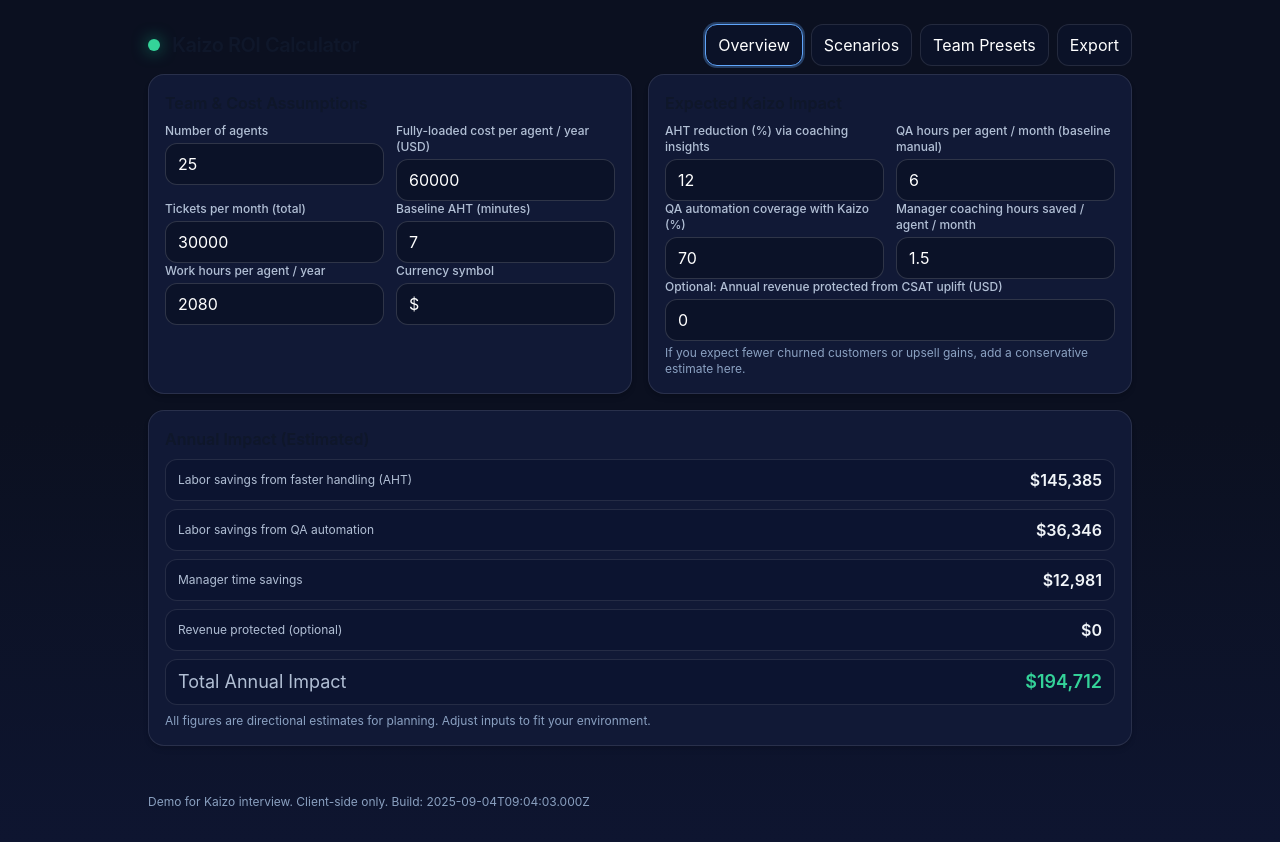
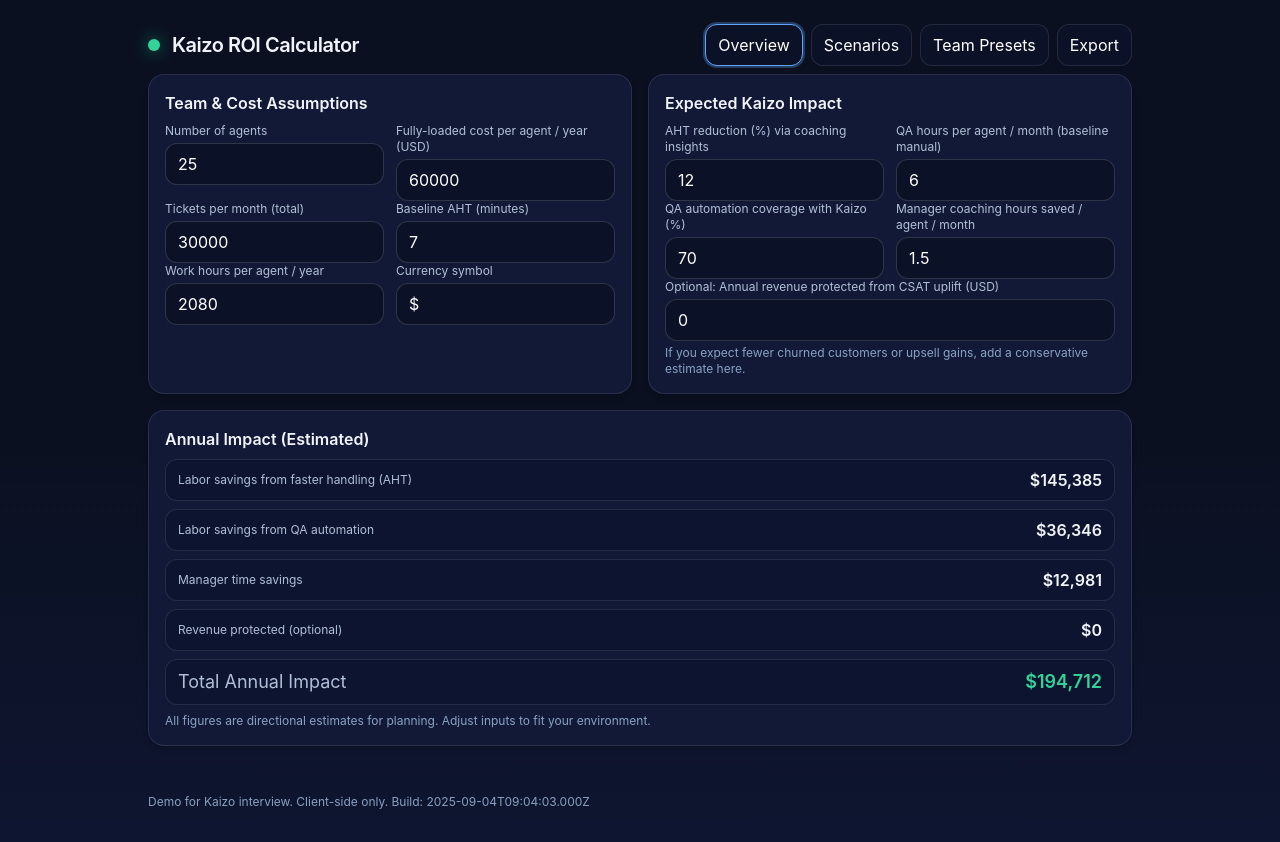
Before and after one commit to powerstephen/TillaROI, a React (Vite) app: page / in a window 1280 px wide. Built offline with nearby package versions, Linux system fonts and the light colour scheme.

Commit message:
Update index.css

```diff
--- a/src/index.css
+++ b/src/index.css
@@ -2,14 +2,5 @@
 @tailwind components;
 @tailwind utilities;
 
-:root {
-  --ring: theme(colors.tilla.accent);
-}
-body { @apply bg-gradient-to-b from-white to-slate-50 text-slate-800; }
-.card { @apply rounded-2xl border shadow-soft bg-white; }
-.btn { @apply inline-flex items-center justify-center rounded-xl border px-3 py-2 text-sm shadow-sm hover:shadow transition; }
-.btn-primary { @apply bg-tilla-primary text-white border-tilla-primary hover:bg-[#0a3555]; }
-.badge { @apply inline-flex items-center px-2 py-0.5 rounded-lg text-[10px] font-medium bg-slate-100 text-slate-600; }
-input, select { @apply rounded-xl border px-3 py-2 w-full; }
-label { @apply text-sm font-medium; }
-h1, h2, h3 { @apply text-slate-900; }
+/* Optional tiny polish */
+html, body, #root { height: 100%; }
```
